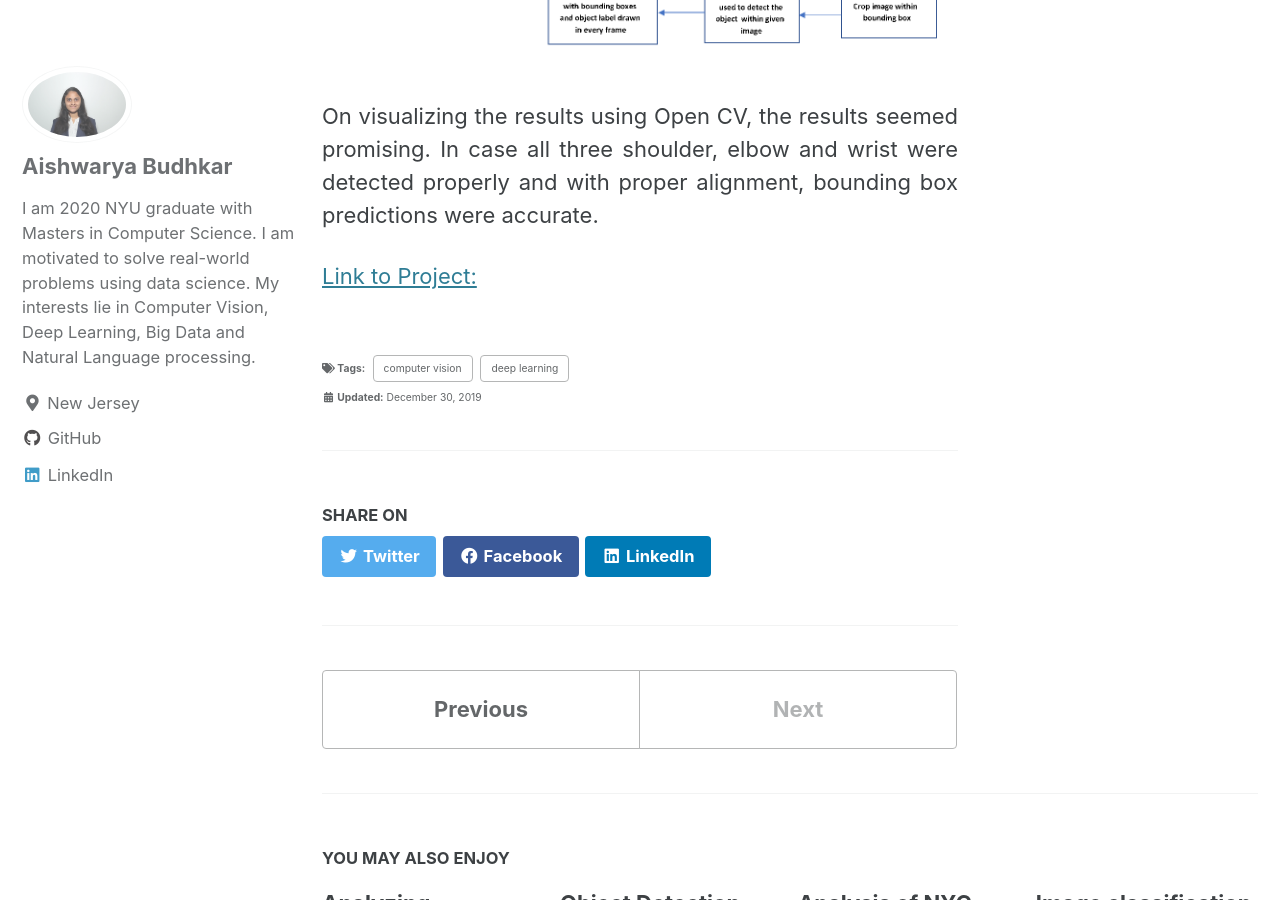
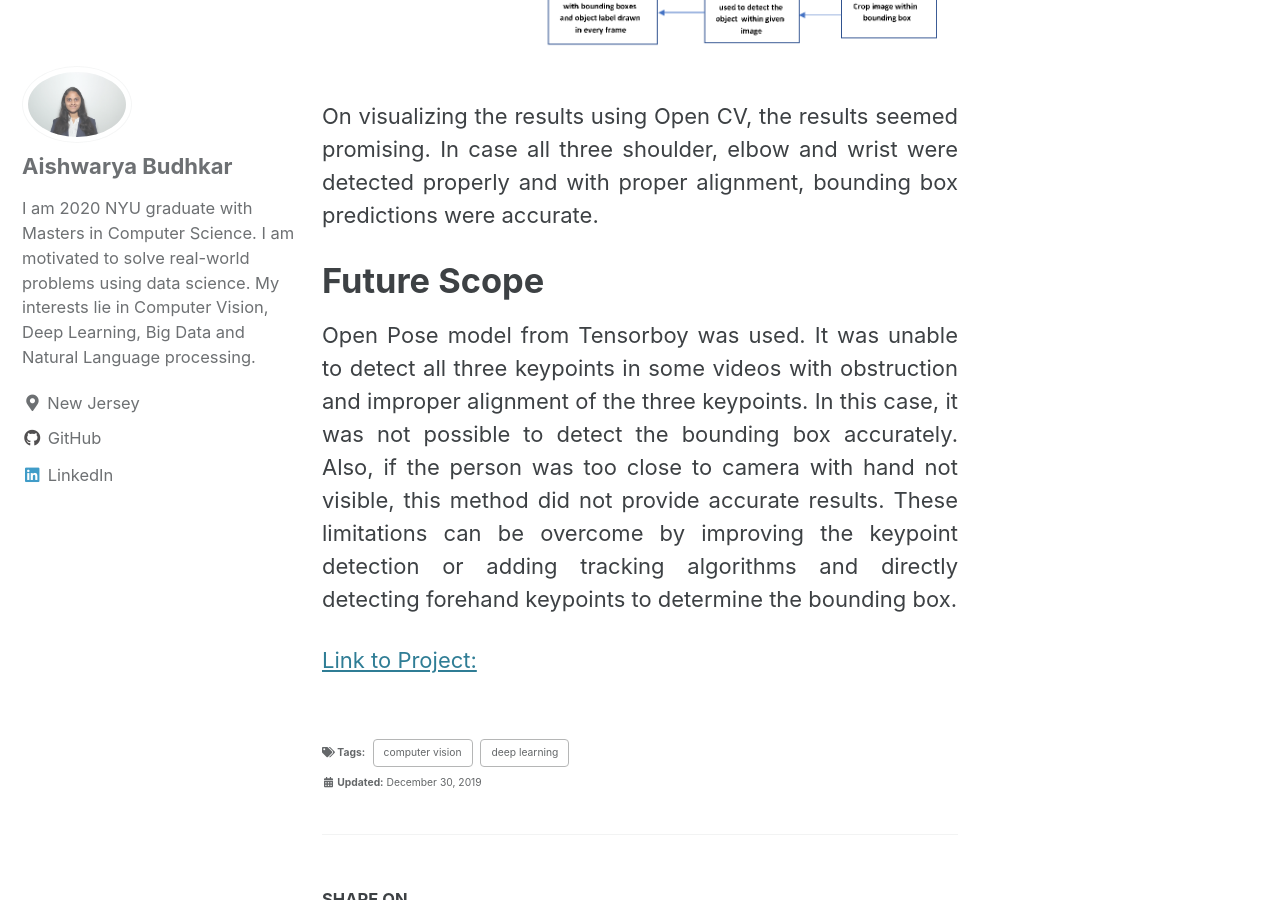
Before and after one commit to asbudhkar/asbudhkar.github.io, a Jekyll site: the page built from _posts/2019-12-30-hand-detection-pose-estimation.md, in a window 1280 px wide and 900 px high, scrolled down 9293 px. Built offline with Jekyll 4.4.1, drawn with Linux system fonts in a browser that asks for light colours; cached includes are drawn as plain includes.

```diff
--- a/_posts/2019-12-30-hand-detection-pose-estimation.md
+++ b/_posts/2019-12-30-hand-detection-pose-estimation.md
@@ -242,4 +242,9 @@ The test set was used to generate bounding box coordinates using the saved hand
 
 On visualizing the results using Open CV, the results seemed promising. In case all three shoulder, elbow and wrist were detected properly and with proper alignment, bounding box predictions were accurate.
 
+
+# Future Scope
+Open Pose model from Tensorboy was used. It was unable to detect all three keypoints in some videos with obstruction and improper alignment of the three keypoints. In this case, it was not possible to detect the bounding box accurately. Also, if the person was too close to camera with hand not visible, this method did not provide accurate results.
+These limitations can be overcome by improving the keypoint detection or adding tracking algorithms and directly detecting forehand keypoints to determine the bounding box.
+
 <a href="https://github.com/asbudhkar/Hand-Detector-with-Pose-Estimation">Link to Project:</a>
```
